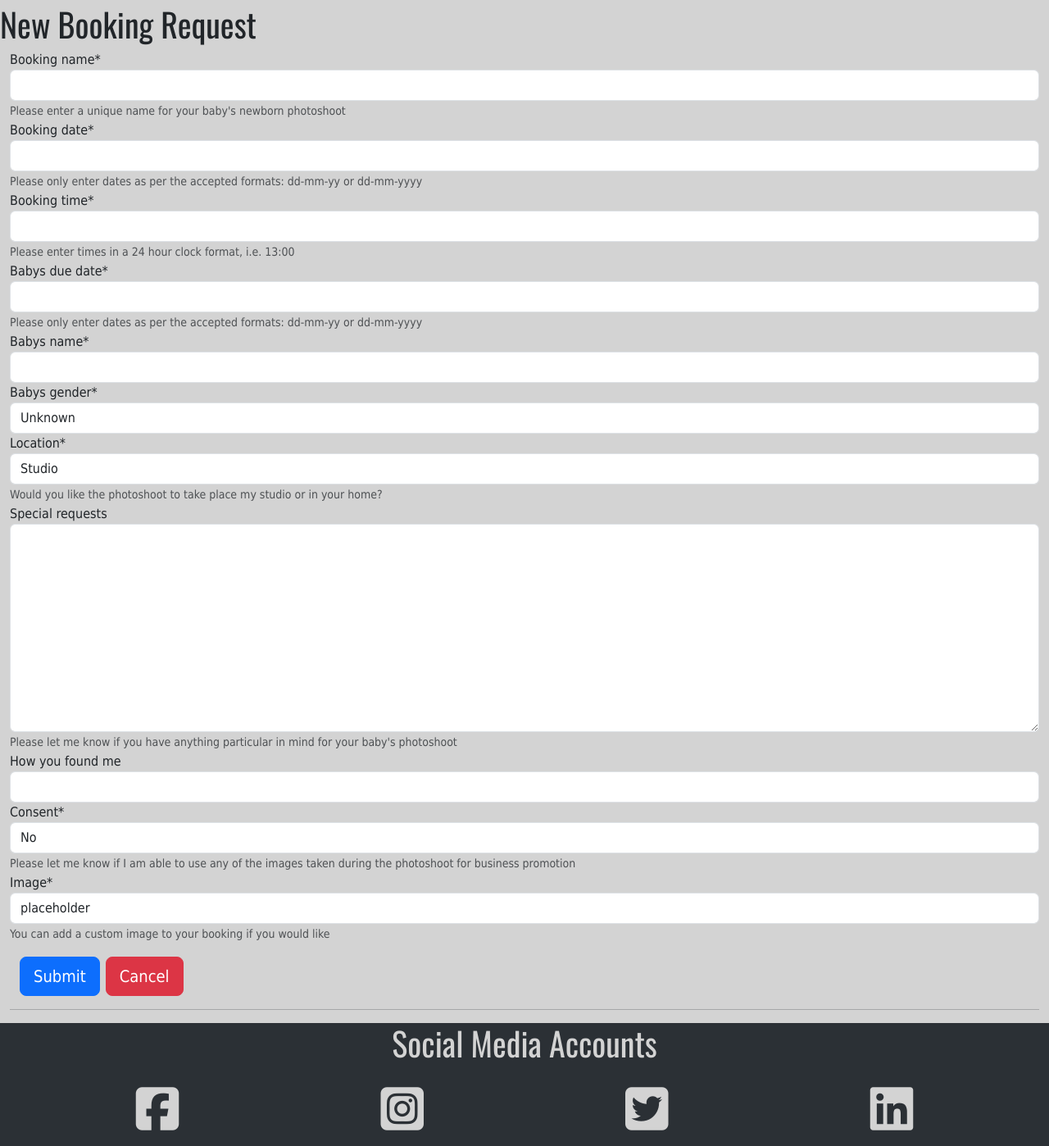
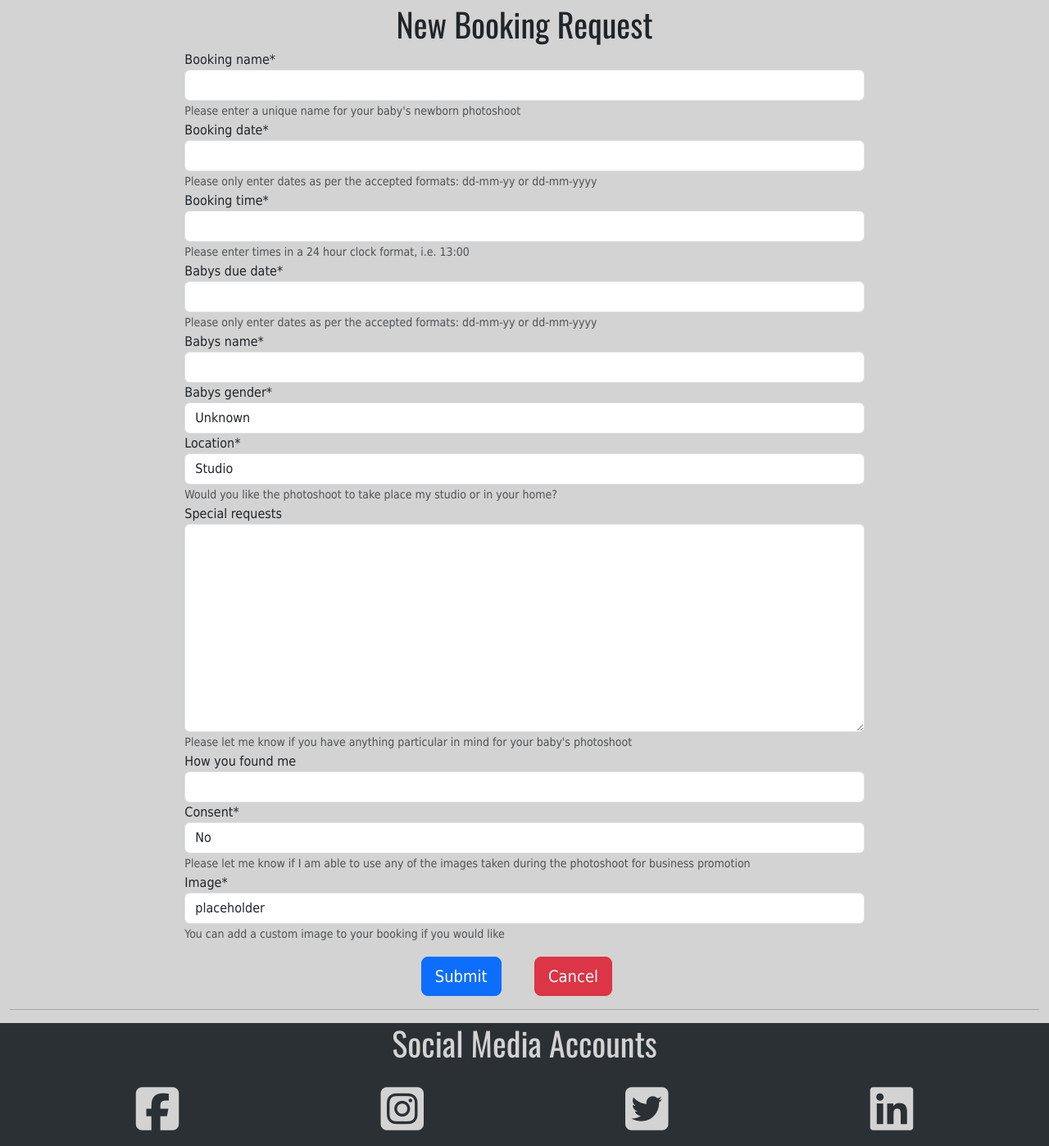
Before and after one commit to CamCove-Crichton/newborn-photography, a Django app: page /new_booking/ in a window 1280 px wide. Shown: the part 139-1537 px from the top of the page at 82% size. Run offline with Django 3.2, Linux system fonts and the light colour scheme; the visitor is signed in with stand-in values (Sample User, id 1); some libraries are stand-ins or nearby versions; some web fonts are replaced.

Commit message:
Refactor the deleteModal function and begin styling the new_booking.html template

```diff
--- a/static/css/style.css
+++ b/static/css/style.css
@@ -72,6 +72,7 @@ a {
     box-shadow: 0 4px 8px rgba(0, 0, 0, 0.8);
 }
 
+/* Assistance from ChaptGpt */
 /* Return to the top button style */
 #scrollBackToTopBtn {
     position: fixed;
--- a/static/js/script.js
+++ b/static/js/script.js
@@ -2,22 +2,6 @@
 document.addEventListener("DOMContentLoaded", function () {
     console.log('Page is loaded');
 });
-
-// assistance from ChatGpt
-// Function to call a modal to confirm a cancel or delete request
-function deleteModal(targetModal) {
-    let deleteButtons = document.getElementsByClassName("deleteBtn");
-
-    for (let deleteButton of deleteButtons) {
-        deleteButton.addEventListener("click", handleDeleteButtonClick.bind(null, targetModal), { once: true });
-    }
-
-    function handleDeleteButtonClick(targetModal) {
-        console.log("Delete button clicked");
-        let modal = document.querySelector(targetModal);
-        $(modal).modal("show");
-    }
-}
 
 // Assistance from code institutes I think therefore I blog walkthrough tutorials
 setTimeout(function () {
@@ -28,6 +12,15 @@ setTimeout(function () {
 
 // Assistance from ChatpGpt & Code Institutes JQuery events module
 $(document).ready(function () {
+    // Assistance from ChatGpt
+    // Trigger modal to display upon click event
+    $(document).on("click", ".deleteBtn", function () {
+        console.log("Delete button clicked");
+        var targetModal = $(this).attr("data-target-modal");
+        $(targetModal).modal("show");
+    });
+
+    // A function to remove the active class and aria-current attribute and assign to clicked nav element
     $('.nav-link').click(function () {
         // Remove the active class from all navigation elements
         $('.nav-link').removeClass('active').removeAttr('aria-current');
--- a/templates/new_booking.html
+++ b/templates/new_booking.html
@@ -1,105 +1,146 @@
 <!-- Assitance from code institutes I think therefore I blog walkthrough tutorials -->
-{% extends "base.html" %}
-
-{% block content %}
+{% extends "base.html" %} {% block content %}
 
 <!-- Assitance from code institutes I think therefore I blog walkthrough tutorials -->
 {% load crispy_forms_tags %}
 
-<div>
-    <h1>New Booking Request</h1>
+<div class="container-fluid">
+  <div class="row justify-content-center">
+    <div class="col-md-8">
+      <h1 class="text-center">New Booking Request</h1>
     </div>
-<div class="container-fluid">
+  </div>
+  <div class="row justify-content-center">
+    <div class="col-md-8">
       <!-- Assistance from ChatGpt -->
       <form method="post" enctype="multipart/form-data">
         {% csrf_token %}
         <div class="form-group">
           {{ form.booking_name|as_crispy_field }}
-            <small class="text-muted">Please enter a unique name for your baby's newborn photoshoot</small>
+          <small class="text-muted"
+            >Please enter a unique name for your baby's newborn
+            photoshoot</small
+          >
         </div>
         <div class="form-group">
           {{ form.booking_date|as_crispy_field }}
-            <small class="text-muted">Please only enter dates as per the accepted formats: dd-mm-yy or
-                dd-mm-yyyy</small>
+          <small class="text-muted"
+            >Please only enter dates as per the accepted formats: dd-mm-yy or
+            dd-mm-yyyy</small
+          >
         </div>
         <div class="form-group">
           {{ form.booking_time|as_crispy_field }}
-            <small class="text-muted">Please enter times in a 24 hour clock format, i.e. 13:00</small>
+          <small class="text-muted"
+            >Please enter times in a 24 hour clock format, i.e. 13:00</small
+          >
         </div>
         <div class="form-group">
           {{ form.babys_due_date|as_crispy_field }}
-            <small class="text-muted">Please only enter dates as per the accepted formats: dd-mm-yy or
-                dd-mm-yyyy</small>
+          <small class="text-muted"
+            >Please only enter dates as per the accepted formats: dd-mm-yy or
+            dd-mm-yyyy</small
+          >
         </div>
-        <div class="form-group">
-            {{ form.babys_name|as_crispy_field }}
-        </div>
-        <div class="form-group">
-            {{ form.babys_gender|as_crispy_field }}
-        </div>
+        <div class="form-group"> {{ form.babys_name|as_crispy_field }} </div>
+        <div class="form-group"> {{ form.babys_gender|as_crispy_field }} </div>
         <div class="form-group">
           {{ form.location|as_crispy_field }}
-            <small class="text-muted">Would you like the photoshoot to take place my studio or in your home?</small>
+          <small class="text-muted"
+            >Would you like the photoshoot to take place my studio or in your
+            home?</small
+          >
         </div>
         <div class="form-group">
           {{ form.special_requests|as_crispy_field }}
-            <small class="text-muted">Please let me know if you have anything particular in mind for your baby's
-                photoshoot</small>
+          <small class="text-muted"
+            >Please let me know if you have anything particular in mind for your
+            baby's photoshoot</small
+          >
         </div>
         <div class="form-group">
           {{ form.how_you_found_me|as_crispy_field }}
         </div>
         <div class="form-group">
           {{ form.consent|as_crispy_field }}
-            <small class="text-muted">Please let me know if I am able to use any of the images taken during the
-                photoshoot for business promotion</small>
+          <small class="text-muted"
+            >Please let me know if I am able to use any of the images taken
+            during the photoshoot for business promotion</small
+          >
         </div>
         <div class="form-group">
           {{ form.featured_image|as_crispy_field }}
-            <small class="text-muted">You can add a custom image to your booking if you would like</small>
+          <small class="text-muted"
+            >You can add a custom image to your booking if you would like</small
+          >
         </div>
         <div class="container-fluid">
-            <div class="row mt-3">
-                <div class="col-md-1">
-                    <button type="submit" class="btn btn-primary btn-lg">Submit</button>
+          <div class="row mt-3 justify-content-center">
+            <div class="col-md-2">
+              <button type="submit" class="btn btn-primary btn-lg elmt-trans"
+                >Submit</button
+              >
             </div>
             <!-- Button trigger modal -->
-                <div class="col-md-1">
-                    <button type="button" class="deleteBtn btn btn-danger btn-lg" onclick="deleteModal('#myModal1')">
+            <div class="col-md-2">
+              <button
+                type="button"
+                class="deleteBtn btn btn-danger btn-lg elmt-trans"
+                data-target-modal="#myModal1"
+              >
                 Cancel
               </button>
             </div>
+          </div>
+        </div>
+      </form>
+    </div>
+  </div>
+</div>
 
 <!-- Modal -->
-                <div class="modal fade" id="myModal1" tabindex="-1" role="dialog"
-                    aria-labelledby="confirmCancelModalLabel" aria-hidden="true">
+<div
+  class="modal fade"
+  id="myModal1"
+  tabindex="-1"
+  role="dialog"
+  aria-labelledby="confirmCancelModalLabel"
+  aria-hidden="true"
+>
   <div class="modal-dialog" role="document">
     <div class="modal-content">
       <div class="modal-header">
-                                <h1 class="modal-title fs-5" id="confirmCancelModalLabel">Cancel Booking Request</h1>
-                                <button type="button" class="btn-close" data-bs-dismiss="modal"
-                                    aria-label="Close"></button>
+        <h1 class="modal-title fs-5" id="confirmCancelModalLabel"
+          >Cancel Booking Request</h1
+        >
+        <button
+          type="button"
+          class="btn-close"
+          data-bs-dismiss="modal"
+          aria-label="Close"
+        ></button>
       </div>
       <div class="modal-body">
         <p>Are you sure you want to cancel this booking request?</p>
       </div>
       <div class="modal-footer">
-                                <button type="button" class="btn btn-secondary" data-bs-dismiss="modal">Close</button>
+        <button type="button" class="btn btn-secondary" data-bs-dismiss="modal"
+          >Close</button
+        >
 
         <!-- If Admin is logged in return to admin panel else normal bookings -->
         {% if user.is_superuser %}
-                                <a href="{% url 'admin_panel' %}" type="button" class="btn btn-primary">Confirm</a>
+        <a href="{% url 'admin_panel' %}" type="button" class="btn btn-primary"
+          >Confirm</a
+        >
         {% else %}
-                                <a href="{% url 'bookings' %}" type="button" class="btn btn-primary">Confirm</a>
+        <a href="{% url 'bookings' %}" type="button" class="btn btn-primary"
+          >Confirm</a
+        >
         {% endif %}
       </div>
     </div>
   </div>
 </div>
-            </div>
-        </div>
-
-    </form>
-</div>
 
 {% endblock content %}
```
Lines whose indentation alone changed are shown as unchanged.
